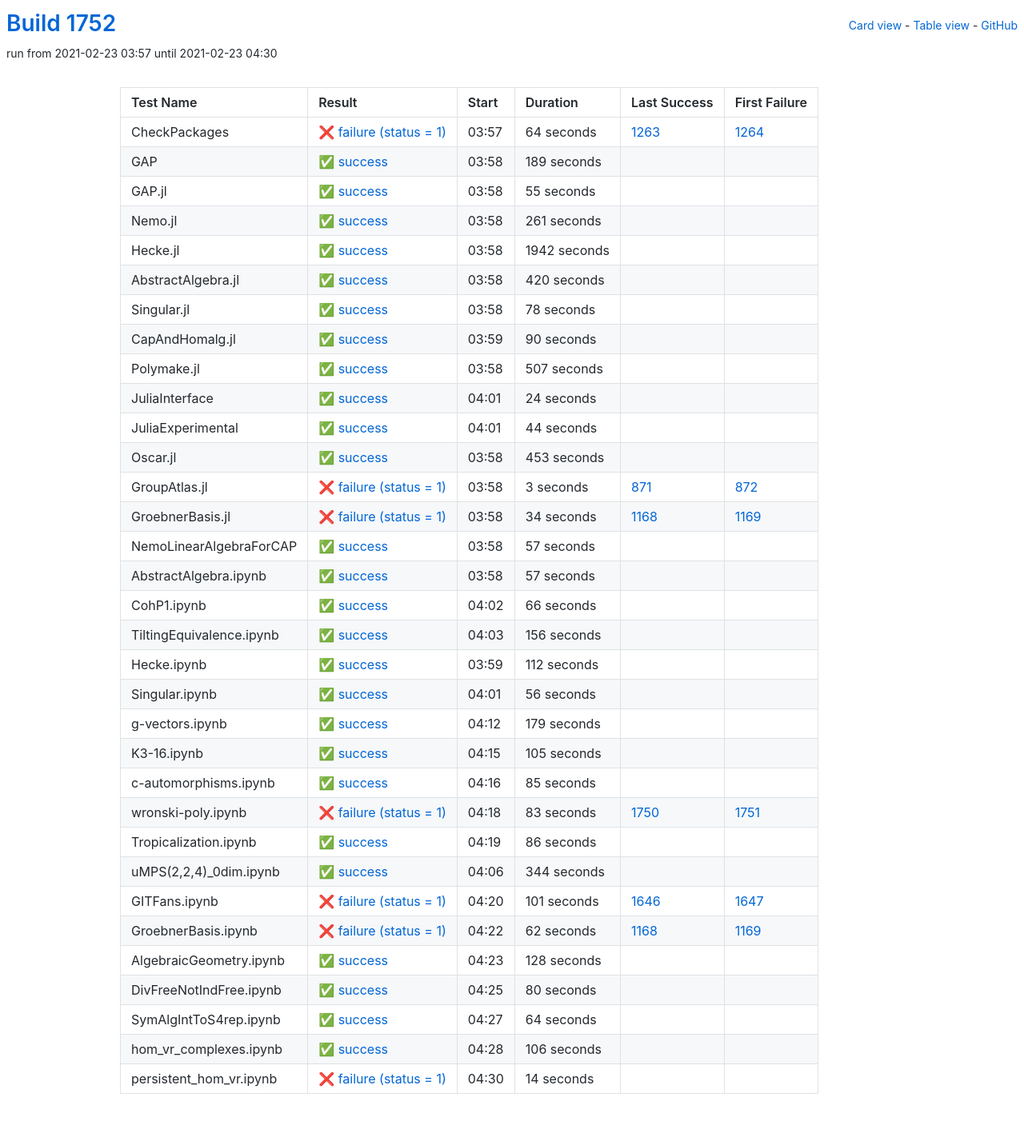
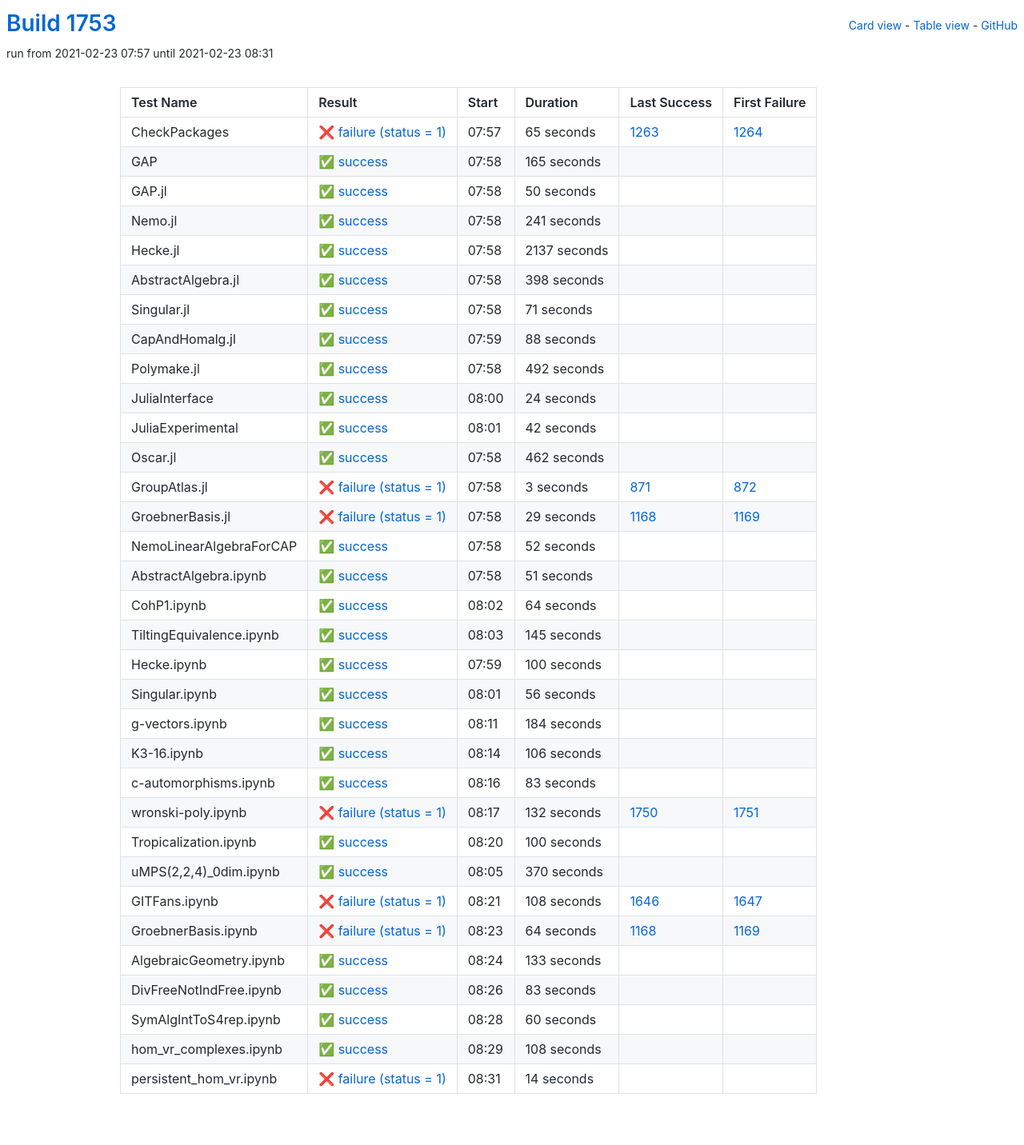
Before and after one commit to oscar-system/oscar-ci-status-stable, a Jekyll site: the page built from table.html, in a window 1280 px wide. Shown: the whole page at 80% size. Built offline with Jekyll 4.4.1, drawn with Linux system fonts in a browser that asks for light colours.

Commit message:
Build #1753

```diff
--- a/_data/ci.yml
+++ b/_data/ci.yml
@@ -1,6 +1,6 @@
 ---
-build: 1752
-build_url: https://oscarci.mathematik.uni-kl.de/job/oscar-stable/1752/
+build: 1753
+build_url: https://oscarci.mathematik.uni-kl.de/job/oscar-stable/1753/
 job: oscar-stable
 organization: oscar-system
 repo: oscar-ci-status-stable
@@ -8,116 +8,116 @@ repourl: https://github.com/oscar-system/oscar-ci-status-stable
 tests:
 - name: CheckPackages
   id: checkpackages
-  log: https://oscarci.mathematik.uni-kl.de/job/oscar-stable/1752/artifact/logs/build-1752/CheckPackages.log
-  start: 2021-02-23 03:57
+  log: https://oscarci.mathematik.uni-kl.de/job/oscar-stable/1753/artifact/logs/build-1753/CheckPackages.log
+  start: 2021-02-23 07:57
   success: false
   exitcode: 1
   status: failure
-  duration: 64
+  duration: 65
   last_success: 1263
   last_success_url: https://oscarci.mathematik.uni-kl.de/job/oscar-stable/1263/
   first_failure: 1264
   first_failure_url: https://oscarci.mathematik.uni-kl.de/job/oscar-stable/1264/
 - name: GAP
   id: gap
-  log: https://oscarci.mathematik.uni-kl.de/job/oscar-stable/1752/artifact/logs/build-1752/GAP.log
-  start: 2021-02-23 03:58
+  log: https://oscarci.mathematik.uni-kl.de/job/oscar-stable/1753/artifact/logs/build-1753/GAP.log
+  start: 2021-02-23 07:58
   success: true
   exitcode: 0
   status: success
-  duration: 189
+  duration: 165
   last_success: false
   last_success_url:
   first_failure: false
   first_failure_url:
 - name: GAP.jl
   id: gap-jl
-  log: https://oscarci.mathematik.uni-kl.de/job/oscar-stable/1752/artifact/logs/build-1752/GAP.jl.log
-  start: 2021-02-23 03:58
+  log: https://oscarci.mathematik.uni-kl.de/job/oscar-stable/1753/artifact/logs/build-1753/GAP.jl.log
+  start: 2021-02-23 07:58
   success: true
   exitcode: 0
   status: success
-  duration: 55
+  duration: 50
   last_success: false
   last_success_url:
   first_failure: false
   first_failure_url:
 - name: Nemo.jl
   id: nemo-jl
-  log: https://oscarci.mathematik.uni-kl.de/job/oscar-stable/1752/artifact/logs/build-1752/Nemo.jl.log
-  start: 2021-02-23 03:58
+  log: https://oscarci.mathematik.uni-kl.de/job/oscar-stable/1753/artifact/logs/build-1753/Nemo.jl.log
+  start: 2021-02-23 07:58
   success: true
   exitcode: 0
   status: success
-  duration: 261
+  duration: 241
   last_success: false
   last_success_url:
   first_failure: false
   first_failure_url:
 - name: Hecke.jl
   id: hecke-jl
-  log: https://oscarci.mathematik.uni-kl.de/job/oscar-stable/1752/artifact/logs/build-1752/Hecke.jl.log
-  start: 2021-02-23 03:58
+  log: https://oscarci.mathematik.uni-kl.de/job/oscar-stable/1753/artifact/logs/build-1753/Hecke.jl.log
+  start: 2021-02-23 07:58
   success: true
   exitcode: 0
   status: success
-  duration: 1942
+  duration: 2137
   last_success: false
   last_success_url:
   first_failure: false
   first_failure_url:
 - name: AbstractAlgebra.jl
   id: abstractalgebra-jl
-  log: https://oscarci.mathematik.uni-kl.de/job/oscar-stable/1752/artifact/logs/build-1752/AbstractAlgebra.jl.log
-  start: 2021-02-23 03:58
+  log: https://oscarci.mathematik.uni-kl.de/job/oscar-stable/1753/artifact/logs/build-1753/AbstractAlgebra.jl.log
+  start: 2021-02-23 07:58
   success: true
   exitcode: 0
   status: success
-  duration: 420
+  duration: 398
   last_success: false
   last_success_url:
   first_failure: false
   first_failure_url:
 - name: Singular.jl
   id: singular-jl
-  log: https://oscarci.mathematik.uni-kl.de/job/oscar-stable/1752/artifact/logs/build-1752/Singular.jl.log
-  start: 2021-02-23 03:58
+  log: https://oscarci.mathematik.uni-kl.de/job/oscar-stable/1753/artifact/logs/build-1753/Singular.jl.log
+  start: 2021-02-23 07:58
   success: true
   exitcode: 0
   status: success
-  duration: 78
+  duration: 71
   last_success: false
   last_success_url:
   first_failure: false
   first_failure_url:
 - name: CapAndHomalg.jl
   id: capandhomalg-jl
-  log: https://oscarci.mathematik.uni-kl.de/job/oscar-stable/1752/artifact/logs/build-1752/CapAndHomalg.jl.log
-  start: 2021-02-23 03:59
+  log: https://oscarci.mathematik.uni-kl.de/job/oscar-stable/1753/artifact/logs/build-1753/CapAndHomalg.jl.log
+  start: 2021-02-23 07:59
   success: true
   exitcode: 0
   status: success
-  duration: 90
+  duration: 88
   last_success: false
   last_success_url:
   first_failure: false
   first_failure_url:
 - name: Polymake.jl
   id: polymake-jl
-  log: https://oscarci.mathematik.uni-kl.de/job/oscar-stable/1752/artifact/logs/build-1752/Polymake.jl.log
-  start: 2021-02-23 03:58
+  log: https://oscarci.mathematik.uni-kl.de/job/oscar-stable/1753/artifact/logs/build-1753/Polymake.jl.log
+  start: 2021-02-23 07:58
   success: true
   exitcode: 0
   status: success
-  duration: 507
+  duration: 492
   last_success: false
   last_success_url:
   first_failure: false
   first_failure_url:
 - name: JuliaInterface
   id: juliainterface
-  log: https://oscarci.mathematik.uni-kl.de/job/oscar-stable/1752/artifact/logs/build-1752/JuliaInterface.log
-  start: 2021-02-23 04:01
+  log: https://oscarci.mathematik.uni-kl.de/job/oscar-stable/1753/artifact/logs/build-1753/JuliaInterface.log
+  start: 2021-02-23 08:00
   success: true
   exitcode: 0
   status: success
@@ -128,32 +128,32 @@ tests:
   first_failure_url:
 - name: JuliaExperimental
   id: juliaexperimental
-  log: https://oscarci.mathematik.uni-kl.de/job/oscar-stable/1752/artifact/logs/build-1752/JuliaExperimental.log
-  start: 2021-02-23 04:01
+  log: https://oscarci.mathematik.uni-kl.de/job/oscar-stable/1753/artifact/logs/build-1753/JuliaExperimental.log
+  start: 2021-02-23 08:01
   success: true
   exitcode: 0
   status: success
-  duration: 44
+  duration: 42
   last_success: false
   last_success_url:
   first_failure: false
   first_failure_url:
 - name: Oscar.jl
   id: oscar-jl
-  log: https://oscarci.mathematik.uni-kl.de/job/oscar-stable/1752/artifact/logs/build-1752/Oscar.jl.log
-  start: 2021-02-23 03:58
+  log: https://oscarci.mathematik.uni-kl.de/job/oscar-stable/1753/artifact/logs/build-1753/Oscar.jl.log
+  start: 2021-02-23 07:58
   success: true
   exitcode: 0
   status: success
-  duration: 453
+  duration: 462
   last_success: false
   last_success_url:
   first_failure: false
   first_failure_url:
 - name: GroupAtlas.jl
   id: groupatlas-jl
-  log: https://oscarci.mathematik.uni-kl.de/job/oscar-stable/1752/artifact/logs/build-1752/GroupAtlas.jl.log
-  start: 2021-02-23 03:58
+  log: https://oscarci.mathematik.uni-kl.de/job/oscar-stable/1753/artifact/logs/build-1753/GroupAtlas.jl.log
+  start: 2021-02-23 07:58
   success: false
   exitcode: 1
   status: failure
@@ -164,80 +164,80 @@ tests:
   first_failure_url: https://oscarci.mathematik.uni-kl.de/job/oscar-stable/872/
 - name: GroebnerBasis.jl
   id: groebnerbasis-jl
-  log: https://oscarci.mathematik.uni-kl.de/job/oscar-stable/1752/artifact/logs/build-1752/GroebnerBasis.jl.log
-  start: 2021-02-23 03:58
+  log: https://oscarci.mathematik.uni-kl.de/job/oscar-stable/1753/artifact/logs/build-1753/GroebnerBasis.jl.log
+  start: 2021-02-23 07:58
   success: false
   exitcode: 1
   status: failure
-  duration: 34
+  duration: 29
   last_success: 1168
   last_success_url: https://oscarci.mathematik.uni-kl.de/job/oscar-stable/1168/
   first_failure: 1169
   first_failure_url: https://oscarci.mathematik.uni-kl.de/job/oscar-stable/1169/
 - name: NemoLinearAlgebraForCAP
   id: nemolinearalgebraforcap
-  log: https://oscarci.mathematik.uni-kl.de/job/oscar-stable/1752/artifact/logs/build-1752/NemoLinearAlgebraForCAP.log
-  start: 2021-02-23 03:58
+  log: https://oscarci.mathematik.uni-kl.de/job/oscar-stable/1753/artifact/logs/build-1753/NemoLinearAlgebraForCAP.log
+  start: 2021-02-23 07:58
   success: true
   exitcode: 0
   status: success
-  duration: 57
+  duration: 52
   last_success: false
   last_success_url:
   first_failure: false
   first_failure_url:
 - name: AbstractAlgebra.ipynb
   id: abstractalgebra-ipynb
-  log: https://oscarci.mathematik.uni-kl.de/job/oscar-stable/1752/artifact/logs/build-1752/AbstractAlgebra.ipynb.log
-  start: 2021-02-23 03:58
+  log: https://oscarci.mathematik.uni-kl.de/job/oscar-stable/1753/artifact/logs/build-1753/AbstractAlgebra.ipynb.log
+  start: 2021-02-23 07:58
   success: true
   exitcode: 0
   status: success
-  duration: 57
+  duration: 51
   last_success: false
   last_success_url:
   first_failure: false
   first_failure_url:
 - name: CohP1.ipynb
   id: cohp1-ipynb
-  log: https://oscarci.mathematik.uni-kl.de/job/oscar-stable/1752/artifact/logs/build-1752/CohP1.ipynb.log
-  start: 2021-02-23 04:02
+  log: https://oscarci.mathematik.uni-kl.de/job/oscar-stable/1753/artifact/logs/build-1753/CohP1.ipynb.log
+  start: 2021-02-23 08:02
   success: true
   exitcode: 0
   status: success
-  duration: 66
+  duration: 64
   last_success: false
   last_success_url:
   first_failure: false
   first_failure_url:
 - name: TiltingEquivalence.ipynb
   id: tiltingequivalence-ipynb
-  log: https://oscarci.mathematik.uni-kl.de/job/oscar-stable/1752/artifact/logs/build-1752/TiltingEquivalence.ipynb.log
-  start: 2021-02-23 04:03
+  log: https://oscarci.mathematik.uni-kl.de/job/oscar-stable/1753/artifact/logs/build-1753/TiltingEquivalence.ipynb.log
+  start: 2021-02-23 08:03
   success: true
   exitcode: 0
   status: success
-  duration: 156
+  duration: 145
   last_success: false
   last_success_url:
   first_failure: false
   first_failure_url:
 - name: Hecke.ipynb
   id: hecke-ipynb
-  log: https://oscarci.mathematik.uni-kl.de/job/oscar-stable/1752/artifact/logs/build-1752/Hecke.ipynb.log
-  start: 2021-02-23 03:59
+  log: https://oscarci.mathematik.uni-kl.de/job/oscar-stable/1753/artifact/logs/build-1753/Hecke.ipynb.log
+  start: 2021-02-23 07:59
   success: true
   exitcode: 0
   status: success
-  duration: 112
+  duration: 100
   last_success: false
   last_success_url:
   first_failure: false
   first_failure_url:
 - name: Singular.ipynb
   id: singular-ipynb
-  log: https://oscarci.mathematik.uni-kl.de/job/oscar-stable/1752/artifact/logs/build-1752/Singular.ipynb.log
-  start: 2021-02-23 04:01
+  log: https://oscarci.mathematik.uni-kl.de/job/oscar-stable/1753/artifact/logs/build-1753/Singular.ipynb.log
+  start: 2021-02-23 08:01
   success: true
   exitcode: 0
   status: success
@@ -248,140 +248,20 @@ tests:
   first_failure_url:
 - name: g-vectors.ipynb
   id: g-vectors-ipynb
-  log: https://oscarci.mathematik.uni-kl.de/job/oscar-stable/1752/artifact/logs/build-1752/g-vectors.ipynb.log
-  start: 2021-02-23 04:12
+  log: https://oscarci.mathematik.uni-kl.de/job/oscar-stable/1753/artifact/logs/build-1753/g-vectors.ipynb.log
+  start: 2021-02-23 08:11
   success: true
   exitcode: 0
   status: success
-  duration: 179
+  duration: 184
   last_success: false
   last_success_url:
   first_failure: false
   first_failure_url:
 - name: K3-16.ipynb
   id: k3-16-ipynb
-  log: https://oscarci.mathematik.uni-kl.de/job/oscar-stable/1752/artifact/logs/build-1752/K3-16.ipynb.log
-  start: 2021-02-23 04:15
-  success: true
-  exitcode: 0
-  status: success
-  duration: 105
-  last_success: false
-  last_success_url:
-  first_failure: false
-  first_failure_url:
-- name: c-automorphisms.ipynb
-  id: c-automorphisms-ipynb
-  log: https://oscarci.mathematik.uni-kl.de/job/oscar-stable/1752/artifact/logs/build-1752/c-automorphisms.ipynb.log
-  start: 2021-02-23 04:16
-  success: true
-  exitcode: 0
-  status: success
-  duration: 85
-  last_success: false
-  last_success_url:
-  first_failure: false
-  first_failure_url:
-- name: wronski-poly.ipynb
-  id: wronski-poly-ipynb
-  log: https://oscarci.mathematik.uni-kl.de/job/oscar-stable/1752/artifact/logs/build-1752/wronski-poly.ipynb.log
-  start: 2021-02-23 04:18
-  success: false
-  exitcode: 1
-  status: failure
-  duration: 83
-  last_success: 1750
-  last_success_url: https://oscarci.mathematik.uni-kl.de/job/oscar-stable/1750/
-  first_failure: 1751
-  first_failure_url: https://oscarci.mathematik.uni-kl.de/job/oscar-stable/1751/
-- name: Tropicalization.ipynb
-  id: tropicalization-ipynb
-  log: https://oscarci.mathematik.uni-kl.de/job/oscar-stable/1752/artifact/logs/build-1752/Tropicalization.ipynb.log
-  start: 2021-02-23 04:19
-  success: true
-  exitcode: 0
-  status: success
-  duration: 86
-  last_success: false
-  last_success_url:
-  first_failure: false
-  first_failure_url:
-- name: uMPS(2,2,4)_0dim.ipynb
-  id: umps-2-2-4-0dim-ipynb
-  log: https://oscarci.mathematik.uni-kl.de/job/oscar-stable/1752/artifact/logs/build-1752/uMPS-2-2-4-_0dim.ipynb.log
-  start: 2021-02-23 04:06
-  success: true
-  exitcode: 0
-  status: success
-  duration: 344
-  last_success: false
-  last_success_url:
-  first_failure: false
-  first_failure_url:
-- name: GITFans.ipynb
-  id: gitfans-ipynb
-  log: https://oscarci.mathematik.uni-kl.de/job/oscar-stable/1752/artifact/logs/build-1752/GITFans.ipynb.log
-  start: 2021-02-23 04:20
-  success: false
-  exitcode: 1
-  status: failure
-  duration: 101
-  last_success: 1646
-  last_success_url: https://oscarci.mathematik.uni-kl.de/job/oscar-stable/1646/
-  first_failure: 1647
-  first_failure_url: https://oscarci.mathematik.uni-kl.de/job/oscar-stable/1647/
-- name: GroebnerBasis.ipynb
-  id: groebnerbasis-ipynb
-  log: https://oscarci.mathematik.uni-kl.de/job/oscar-stable/1752/artifact/logs/build-1752/GroebnerBasis.ipynb.log
-  start: 2021-02-23 04:22
-  success: false
-  exitcode: 1
-  status: failure
-  duration: 62
-  last_success: 1168
-  last_success_url: https://oscarci.mathematik.uni-kl.de/job/oscar-stable/1168/
-  first_failure: 1169
-  first_failure_url: https://oscarci.mathematik.uni-kl.de/job/oscar-stable/1169/
-- name: AlgebraicGeometry.ipynb
-  id: algebraicgeometry-ipynb
-  log: https://oscarci.mathematik.uni-kl.de/job/oscar-stable/1752/artifact/logs/build-1752/AlgebraicGeometry.ipynb.log
-  start: 2021-02-23 04:23
-  success: true
-  exitcode: 0
-  status: success
-  duration: 128
-  last_success: false
-  last_success_url:
-  first_failure: false
-  first_failure_url:
-- name: DivFreeNotIndFree.ipynb
-  id: divfreenotindfree-ipynb
-  log: https://oscarci.mathematik.uni-kl.de/job/oscar-stable/1752/artifact/logs/build-1752/DivFreeNotIndFree.ipynb.log
-  start: 2021-02-23 04:25
-  success: true
-  exitcode: 0
-  status: success
-  duration: 80
-  last_success: false
-  last_success_url:
-  first_failure: false
-  first_failure_url:
-- name: SymAlgIntToS4rep.ipynb
-  id: symalginttos4rep-ipynb
-  log: https://oscarci.mathematik.uni-kl.de/job/oscar-stable/1752/artifact/logs/build-1752/SymAlgIntToS4rep.ipynb.log
-  start: 2021-02-23 04:27
-  success: true
-  exitcode: 0
-  status: success
-  duration: 64
-  last_success: false
-  last_success_url:
-  first_failure: false
-  first_failure_url:
-- name: hom_vr_complexes.ipynb
-  id: hom-vr-complexes-ipynb
-  log: https://oscarci.mathematik.uni-kl.de/job/oscar-stable/1752/artifact/logs/build-1752/hom_vr_complexes.ipynb.log
-  start: 2021-02-23 04:28
+  log: https://oscarci.mathematik.uni-kl.de/job/oscar-stable/1753/artifact/logs/build-1753/K3-16.ipynb.log
+  start: 2021-02-23 08:14
   success: true
   exitcode: 0
   status: success
@@ -390,10 +270,130 @@ tests:
   last_success_url:
   first_failure: false
   first_failure_url:
+- name: c-automorphisms.ipynb
+  id: c-automorphisms-ipynb
+  log: https://oscarci.mathematik.uni-kl.de/job/oscar-stable/1753/artifact/logs/build-1753/c-automorphisms.ipynb.log
+  start: 2021-02-23 08:16
+  success: true
+  exitcode: 0
+  status: success
+  duration: 83
+  last_success: false
+  last_success_url:
+  first_failure: false
+  first_failure_url:
+- name: wronski-poly.ipynb
+  id: wronski-poly-ipynb
+  log: https://oscarci.mathematik.uni-kl.de/job/oscar-stable/1753/artifact/logs/build-1753/wronski-poly.ipynb.log
+  start: 2021-02-23 08:17
+  success: false
+  exitcode: 1
+  status: failure
+  duration: 132
+  last_success: 1750
+  last_success_url: https://oscarci.mathematik.uni-kl.de/job/oscar-stable/1750/
+  first_failure: 1751
+  first_failure_url: https://oscarci.mathematik.uni-kl.de/job/oscar-stable/1751/
+- name: Tropicalization.ipynb
+  id: tropicalization-ipynb
+  log: https://oscarci.mathematik.uni-kl.de/job/oscar-stable/1753/artifact/logs/build-1753/Tropicalization.ipynb.log
+  start: 2021-02-23 08:20
+  success: true
+  exitcode: 0
+  status: success
+  duration: 100
+  last_success: false
+  last_success_url:
+  first_failure: false
+  first_failure_url:
+- name: uMPS(2,2,4)_0dim.ipynb
+  id: umps-2-2-4-0dim-ipynb
+  log: https://oscarci.mathematik.uni-kl.de/job/oscar-stable/1753/artifact/logs/build-1753/uMPS-2-2-4-_0dim.ipynb.log
+  start: 2021-02-23 08:05
+  success: true
+  exitcode: 0
+  status: success
+  duration: 370
+  last_success: false
+  last_success_url:
+  first_failure: false
+  first_failure_url:
+- name: GITFans.ipynb
+  id: gitfans-ipynb
+  log: https://oscarci.mathematik.uni-kl.de/job/oscar-stable/1753/artifact/logs/build-1753/GITFans.ipynb.log
+  start: 2021-02-23 08:21
+  success: false
+  exitcode: 1
+  status: failure
+  duration: 108
+  last_success: 1646
+  last_success_url: https://oscarci.mathematik.uni-kl.de/job/oscar-stable/1646/
+  first_failure: 1647
+  first_failure_url: https://oscarci.mathematik.uni-kl.de/job/oscar-stable/1647/
+- name: GroebnerBasis.ipynb
+  id: groebnerbasis-ipynb
+  log: https://oscarci.mathematik.uni-kl.de/job/oscar-stable/1753/artifact/logs/build-1753/GroebnerBasis.ipynb.log
+  start: 2021-02-23 08:23
+  success: false
+  exitcode: 1
+  status: failure
+  duration: 64
+  last_success: 1168
+  last_success_url: https://oscarci.mathematik.uni-kl.de/job/oscar-stable/1168/
+  first_failure: 1169
+  first_failure_url: https://oscarci.mathematik.uni-kl.de/job/oscar-stable/1169/
+- name: AlgebraicGeometry.ipynb
+  id: algebraicgeometry-ipynb
+  log: https://oscarci.mathematik.uni-kl.de/job/oscar-stable/1753/artifact/logs/build-1753/AlgebraicGeometry.ipynb.log
+  start: 2021-02-23 08:24
+  success: true
+  exitcode: 0
+  status: success
+  duration: 133
+  last_success: false
+  last_success_url:
+  first_failure: false
+  first_failure_url:
+- name: DivFreeNotIndFree.ipynb
+  id: divfreenotindfree-ipynb
+  log: https://oscarci.mathematik.uni-kl.de/job/oscar-stable/1753/artifact/logs/build-1753/DivFreeNotIndFree.ipynb.log
+  start: 2021-02-23 08:26
+  success: true
+  exitcode: 0
+  status: success
+  duration: 83
+  last_success: false
+  last_success_url:
+  first_failure: false
+  first_failure_url:
+- name: SymAlgIntToS4rep.ipynb
+  id: symalginttos4rep-ipynb
+  log: https://oscarci.mathematik.uni-kl.de/job/oscar-stable/1753/artifact/logs/build-1753/SymAlgIntToS4rep.ipynb.log
+  start: 2021-02-23 08:28
+  success: true
+  exitcode: 0
+  status: success
+  duration: 60
+  last_success: false
+  last_success_url:
+  first_failure: false
+  first_failure_url:
+- name: hom_vr_complexes.ipynb
+  id: hom-vr-complexes-ipynb
+  log: https://oscarci.mathematik.uni-kl.de/job/oscar-stable/1753/artifact/logs/build-1753/hom_vr_complexes.ipynb.log
+  start: 2021-02-23 08:29
+  success: true
+  exitcode: 0
+  status: success
+  duration: 108
+  last_success: false
+  last_success_url:
+  first_failure: false
+  first_failure_url:
 - name: persistent_hom_vr.ipynb
   id: persistent-hom-vr-ipynb
-  log: https://oscarci.mathematik.uni-kl.de/job/oscar-stable/1752/artifact/logs/build-1752/persistent_hom_vr.ipynb.log
-  start: 2021-02-23 04:30
+  log: https://oscarci.mathematik.uni-kl.de/job/oscar-stable/1753/artifact/logs/build-1753/persistent_hom_vr.ipynb.log
+  start: 2021-02-23 08:31
   success: false
   exitcode: 1
   status: failure
```
Also changed, not shown: README.md.
